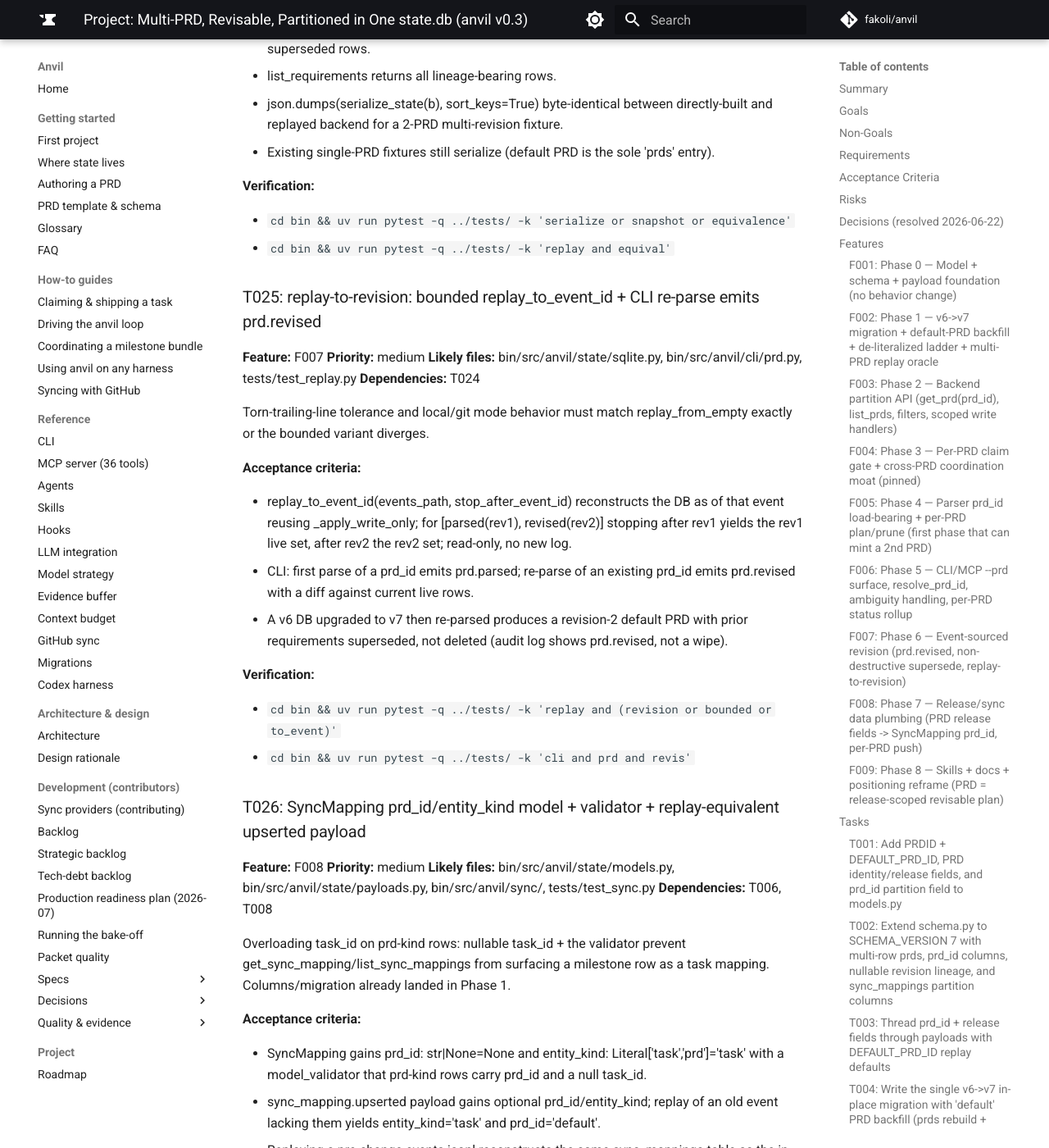
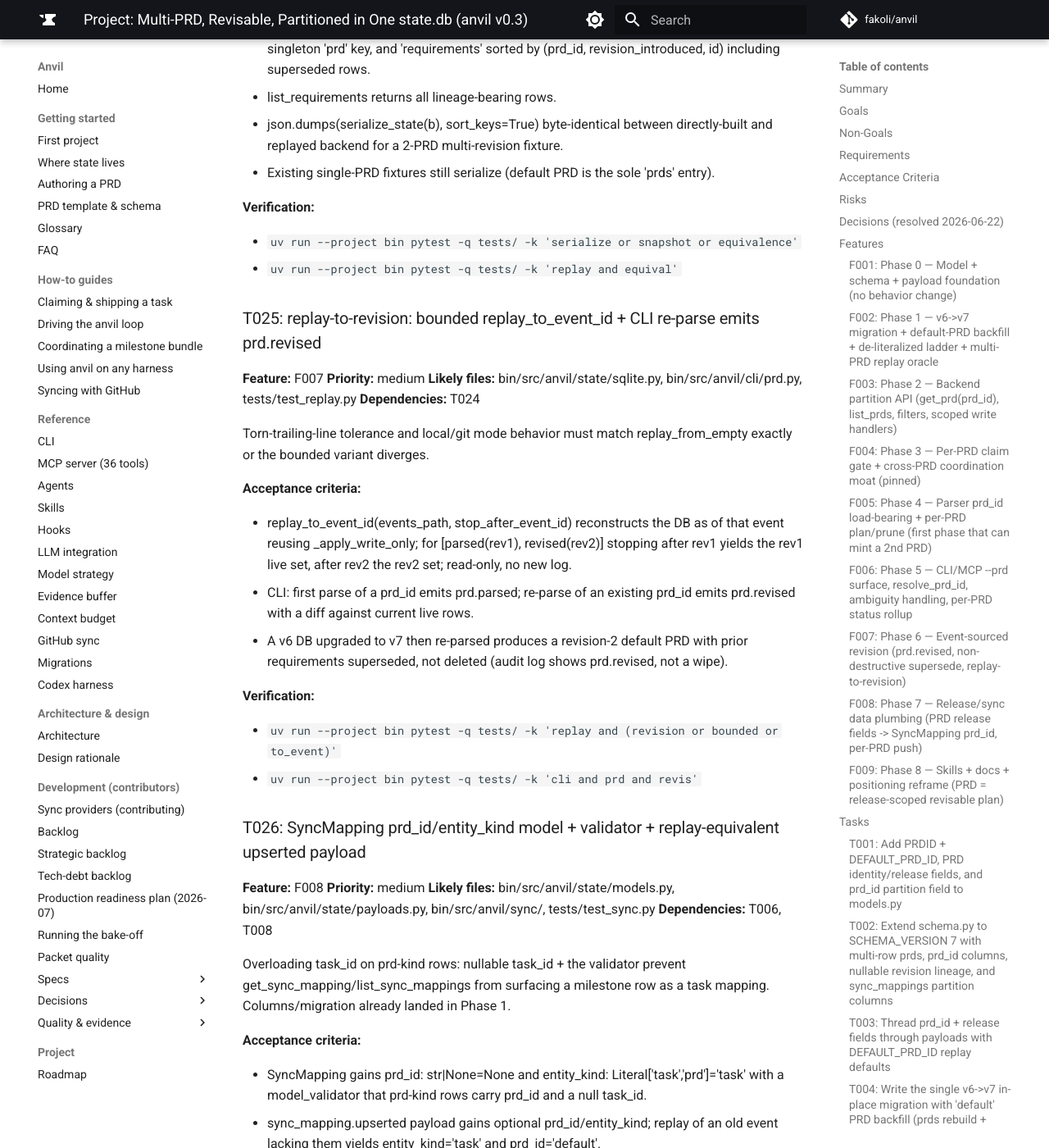
Before and after one commit to fakoli/anvil, an MkDocs documentation site: the page built from docs/backlog/multi-prd-revisable.prd.md, in a window 1280 px wide and 1400 px high, scrolled down 21699 px. Shown: the whole window at 82% size. Built offline with MkDocs 1.6.1 and Material for MkDocs 9.7.7, drawn with Linux system fonts in a browser that asks for light colours; comment, search, counter and statistics services are not loaded; some of the changed text lies outside the part shown.

Commit message:
docs: guarantee published pytest selectors collect

```diff
--- a/docs/backlog/multi-prd-revisable.prd.md
+++ b/docs/backlog/multi-prd-revisable.prd.md
@@ -168,7 +168,7 @@
 **Verification:**
 
 - `cd bin && uv run python -c "from anvil.state.models import PRD, Task, Feature, Requirement, PRDID, DEFAULT_PRD_ID; import datetime as d; t=d.datetime.now(d.timezone.utc); p=PRD(id=DEFAULT_PRD_ID, created_at=t, updated_at=t, target_version='v0.2.0'); print(p.id, p.target_version)"`
-- `cd bin && uv run pytest -q ../tests/test_models.py`
+- `uv run --project bin pytest -q tests/test_models.py`
 
 ### T002: Extend schema.py to SCHEMA_VERSION 7 with multi-row prds, prd_id columns, nullable revision lineage, and sync_mappings partition columns
 
@@ -190,7 +190,7 @@
 **Verification:**
 
 - `cd bin && uv run python -c "from anvil.state.schema import SCHEMA_VERSION, DDL; assert SCHEMA_VERSION==7; assert 'is_default' in DDL and 'idx_tasks_prd_status' in DDL and 'entity_kind' in DDL and 'revision_superseded' in DDL; print('ok')"`
-- `cd bin && uv run pytest -q ../tests/test_schema_version.py ../tests/test_version_sync.py`
+- `uv run --project bin pytest -q tests/test_schema_version.py tests/test_version_sync.py`
 
 ### T003: Thread prd_id + release fields through payloads with DEFAULT_PRD_ID replay defaults
 
@@ -210,7 +210,7 @@
 **Verification:**
 
 - `cd bin && uv run python -c "from anvil.state.payloads import TaskCreatedPayload, PrdParsedPayload; assert TaskCreatedPayload(id='T001',feature_id='F001',title='x').prd_id=='default'; print('ok')"`
-- `cd bin && uv run pytest -q ../tests/ -k payload`
+- `uv run --project bin pytest -q tests/ -k payload`
 
 ### T004: Write the single v6->v7 in-place migration with 'default' PRD backfill (prds rebuild + entity/sync ALTERs)
 
@@ -230,7 +230,7 @@
 
 **Verification:**
 
-- `cd bin && uv run pytest -q ../tests/test_sqlite.py -k 'migrat or v6 or v7'`
+- `uv run --project bin pytest -q tests/test_sqlite.py -k 'migrat or v6 or v7'`
 - `uv run --project bin pytest -q -k 'migration and (sync or prd or default)'`
 
 ### T005: De-literalize the SCHEMA_VERSION migration gate into an ordered _MIGRATIONS ladder
@@ -251,7 +251,7 @@
 **Verification:**
 
 - `cd bin && grep -n 'SCHEMA_VERSION == 6' src/anvil/state/sqlite.py; test $? -eq 1`
-- `cd bin && uv run pytest -q ../tests/test_sqlite.py`
+- `uv run --project bin pytest -q tests/test_sqlite.py`
 
 ### T006: Multi-PRD replay-equivalence oracle (SL-1) covering single-PRD pre-v7 logs and a directly-built 2-PRD DB
 
@@ -270,8 +270,8 @@
 
 **Verification:**
 
-- `cd bin && uv run pytest -q ../tests/ -k 'replay and equival'`
-- `cd bin && uv run pytest -q ../tests/ -k 'replay and (multi_prd or default_prd)'`
+- `uv run --project bin pytest -q tests/ -k 'replay and equival'`
+- `uv run --project bin pytest -q tests/ -k 'replay and (multi_prd or default_prd)'`
 
 ### T007: Migration crash/idempotency + row-count invariant test
 
@@ -290,7 +290,7 @@
 
 **Verification:**
 
-- `cd bin && uv run pytest -q ../tests/test_sqlite.py -k 'idempot or crash or rowcount'`
+- `uv run --project bin pytest -q tests/test_sqlite.py -k 'idempot or crash or rowcount'`
 
 ### T008: Add get_prd(prd_id)/list_prds()/default_prd_id() backend API + Protocol + row mappers
 
@@ -311,7 +311,7 @@
 **Verification:**
 
 - `cd bin && uv run python -c "import inspect; from anvil.state.sqlite import SqliteBackend as B; assert 'prd_id' in inspect.signature(B.get_prd).parameters; assert hasattr(B,'list_prds') and hasattr(B,'default_prd_id'); print('ok')"`
-- `cd bin && uv run pytest -q ../tests/test_sqlite.py -k prd`
+- `uv run --project bin pytest -q tests/test_sqlite.py -k prd`
 
 ### T009: Add prd_id filters to list_tasks/list_features/list_requirements
 
@@ -331,7 +331,7 @@
 **Verification:**
 
 - `cd bin && uv run python -c "import inspect; from anvil.state.sqlite import SqliteBackend as B; assert 'prd_id' in inspect.signature(B.list_tasks).parameters and 'prd_id' in inspect.signature(B.list_features).parameters; print('ok')"`
-- `cd bin && uv run pytest -q ../tests/test_sqlite.py -k 'list and prd'`
+- `uv run --project bin pytest -q tests/test_sqlite.py -k 'list and prd'`
 
 ### T010: Thread prd_id through write handlers + per-PRD scoped re-parse + denormalization invariant
 
@@ -351,7 +351,7 @@
 
 **Verification:**
 
-- `cd bin && uv run pytest -q ../tests/test_sqlite.py -k 'replay or prd or task_created or feature_created'`
+- `uv run --project bin pytest -q tests/test_sqlite.py -k 'replay or prd or task_created or feature_created'`
 - `cd bin && grep -n 'DELETE FROM requirements WHERE' src/anvil/state/sqlite.py`
 
 ### T011: Per-PRD claim gate: resolve and check the task's owning PRD via task.prd_id
@@ -372,7 +372,7 @@
 
 **Verification:**
 
-- `cd bin && uv run pytest -q ../tests/test_claims.py ../tests/test_transitions.py`
+- `uv run --project bin pytest -q tests/test_claims.py tests/test_transitions.py`
 - `uv run --project bin pytest -q -k 'per_prd_gate or owning_prd'`
 
 ### T012: Collapse the duplicated MCP claim gate onto ClaimManager
@@ -393,7 +393,7 @@
 **Verification:**
 
 - `uv run --project bin pytest -q -k 'mcp and claim'`
-- `cd bin && uv run pytest -q ../tests/test_mcp.py`
+- `uv run --project bin pytest -q tests/test_mcp.py`
 
 ### T013: Pin cross-PRD coordination: conflict groups, active claims, and stale reaper span all PRDs
 
@@ -414,7 +414,7 @@
 
 **Verification:**
 
-- `cd bin && uv run pytest -q ../tests/test_inference.py ../tests/test_claims.py`
+- `uv run --project bin pytest -q tests/test_inference.py tests/test_claims.py`
 - `uv run --project bin pytest -q -k cross_prd`
 
 ### T014: v6->v7 gate-equivalence test: migrated single-PRD DB keeps identical claimability
@@ -435,7 +435,7 @@
 **Verification:**
 
 - `uv run --project bin pytest -q -k 'migration and (gate or claim)'`
-- `cd bin && uv run pytest -q ../tests/test_replay_equivalence.py`
+- `uv run --project bin pytest -q tests/test_replay_equivalence.py`
 
 ### T015: Make parse_prd prd_id load-bearing with PRD-prefixed auto ids (bare for default) + Release field round-trip
 
@@ -454,7 +454,7 @@
 
 **Verification:**
 
-- `cd bin && uv run pytest -q ../tests/ -k template`
+- `uv run --project bin pytest -q tests/ -k template`
 - `cd bin && uv run python -c "from anvil.planning.template import parse_prd; r=parse_prd('# Project: X\n## Summary\ns\n## Goals\n- g\n## Requirements\n- foo\n', prd_id='v0.2'); print(r.requirements[0].id)" | grep 'v0.2:R001'`
 
 ### T016: Per-PRD source files and --prd on prd parse
@@ -475,8 +475,8 @@
 
 **Verification:**
 
-- `cd bin && uv run pytest -q ../tests/ -k 'prd and parse'`
-- `cd bin && uv run pytest -q ../tests/ -k 'prd_parsed and prd_id'`
+- `uv run --project bin pytest -q tests/ -k 'prd and parse'`
+- `uv run --project bin pytest -q tests/ -k 'prd_parsed and prd_id'`
 
 ### T017: Scope plan + orphan-prune to a single PRD while keeping conflict inference cross-PRD
 
@@ -496,8 +496,8 @@
 
 **Verification:**
 
-- `cd bin && uv run pytest -q ../tests/ -k 'plan and (prune or orphan or prd)'`
-- `cd bin && uv run pytest -q ../tests/ -k 'conflict and prd'`
+- `uv run --project bin pytest -q tests/ -k 'plan and (prune or orphan or prd)'`
+- `uv run --project bin pytest -q tests/ -k 'conflict and prd'`
 
 ### T018: Add shared resolve_prd_id helper + PRD_OPTION (CLI + MCP parity)
 
@@ -538,7 +538,7 @@
 
 **Verification:**
 
-- `uv run --project bin pytest -q -k 'next and prd'; cd bin && uv run pytest -q ../tests/test_claims.py ../tests/test_mcp.py`
+- `uv run --project bin pytest -q -k 'next and prd'; uv run --project bin pytest -q tests/test_claims.py tests/test_mcp.py`
 - `cd bin && uv run anvil next --help | grep -- --prd`
 
 ### T020: Per-PRD rollup for anvil status and get_project_status/get_project_summary
@@ -598,7 +598,7 @@
 
 **Verification:**
 
-- `cd bin && uv run pytest -q ../tests/ -k 'payload or model'`
+- `uv run --project bin pytest -q tests/ -k 'payload or model'`
 - `cd bin && uv run python -c "from anvil.state.payloads import PrdRevisedPayload; PrdRevisedPayload(project_id='p',prd_id='default',revision=2)"`
 
 ### T023: prd.revised handler: amend-aware non-destructive supersede + per-PRD revision counter
@@ -619,8 +619,8 @@
 
 **Verification:**
 
-- `cd bin && uv run pytest -q ../tests/ -k 'prd and (revis or parse or review or approve)'`
-- `cd bin && uv run pytest -q ../tests/ -k replay`
+- `uv run --project bin pytest -q tests/ -k 'prd and (revis or parse or review or approve)'`
+- `uv run --project bin pytest -q tests/ -k replay`
 
 ### T024: serialize_state: enumerate all prds + partitioned requirement rows deterministically
 
@@ -640,8 +640,8 @@
 
 **Verification:**
 
-- `cd bin && uv run pytest -q ../tests/ -k 'serialize or snapshot or equivalence'`
-- `cd bin && uv run pytest -q ../tests/ -k 'replay and equival'`
+- `uv run --project bin pytest -q tests/ -k 'serialize or snapshot or equivalence'`
+- `uv run --project bin pytest -q tests/ -k 'replay and equival'`
 
 ### T025: replay-to-revision: bounded replay_to_event_id + CLI re-parse emits prd.revised
 
@@ -660,8 +660,8 @@
 
 **Verification:**
 
-- `cd bin && uv run pytest -q ../tests/ -k 'replay and (revision or bounded or to_event)'`
-- `cd bin && uv run pytest -q ../tests/ -k 'cli and prd and revis'`
+- `uv run --project bin pytest -q tests/ -k 'replay and (revision or bounded or to_event)'`
+- `uv run --project bin pytest -q tests/ -k 'cli and prd and revis'`
 
 ### T026: SyncMapping prd_id/entity_kind model + validator + replay-equivalent upserted payload
 
@@ -738,7 +738,7 @@
 
 **Verification:**
 
-- `cd bin && uv run pytest -q ../tests/test_cli_sync.py ../tests/test_reconciliation.py ../tests/test_sync_provider.py ../tests/test_cli_drift.py` (the live sync/reconciliation suites; `test_sync.py` does not exist — this guards the SyncMapping prd_id/entity_kind plumbing and the prd-kind drift special-case that T029's deferral doc relies on)
+- `uv run --project bin pytest -q tests/test_cli_sync.py tests/test_reconciliation.py tests/test_sync_provider.py tests/test_cli_drift.py` (the live sync/reconciliation suites; `test_sync.py` does not exist — this guards the SyncMapping prd_id/entity_kind plumbing and the prd-kind drift special-case that T029's deferral doc relies on)
 
 ### T030: Reframe PRD mental model in architecture.md, _positioning.md, roadmap.md, prd-template.md
 
@@ -759,7 +759,7 @@
 **Verification:**
 
 - `grep -niE 'release-scoped|several PRDs|one state.db' docs/architecture.md docs/_positioning.md`
-- `grep -n '.anvil/prds/' docs/prd-template.md; cd bin && uv run pytest -q ../tests/test_token_budget.py`
+- `grep -n '.anvil/prds/' docs/prd-template.md; uv run --project bin pytest -q tests/test_token_budget.py`
 
 ### T031: Rewrite skills (prd, start-prd, plan, claim) for per-PRD select/create, per-PRD gates, amend-aware revision, cross-PRD conflict messaging
 
@@ -781,7 +781,7 @@
 **Verification:**
 
 - `grep -niE 'prd list|per-PRD|owning PRD|across PRDs|release' skills/prd/SKILL.md skills/plan/SKILL.md skills/claim/SKILL.md skills/start-prd/SKILL.md`
-- `cd bin && uv run pytest -q ../tests/test_token_budget.py`
+- `uv run --project bin pytest -q tests/test_token_budget.py`
 
 ### T032: Sweep how-to docs + version lockstep + release hygiene for the v7 schema bump
 
@@ -801,4 +801,4 @@
 **Verification:**
 
 - `grep -rn '.anvil/prds/' docs/how-to/; grep -rn 'prds/default.md' docs/how-to/`
-- `cd bin && uv run pytest -q ../tests/test_version_sync.py ../tests/test_install_manifests.py`
+- `uv run --project bin pytest -q tests/test_version_sync.py tests/test_install_manifests.py`
```
Also changed, not shown: docs/backlog/anvil-backlog.prd.md (+5 -4 lines), docs/plans/2026-07-07-retro-opps-prd.md (+27 -27 lines), 1 other file.
